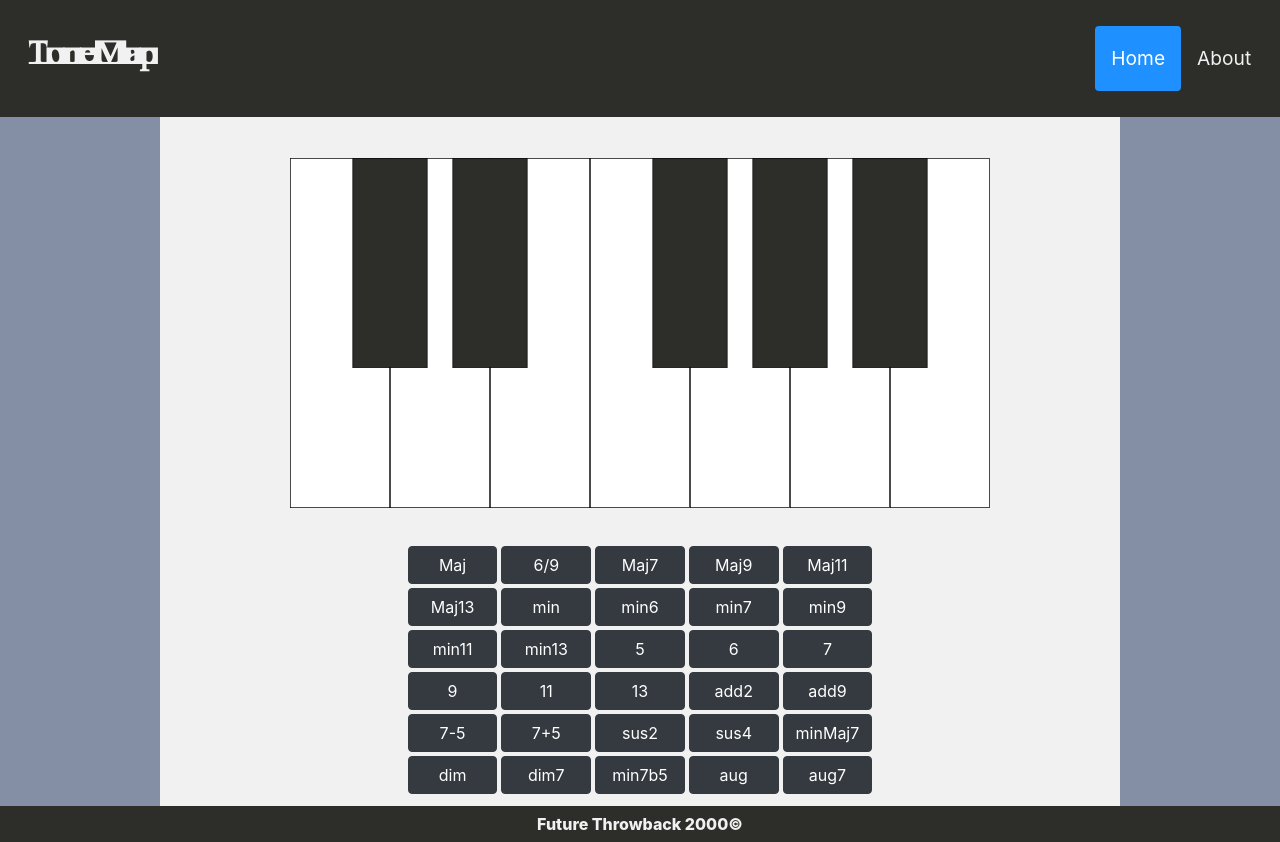
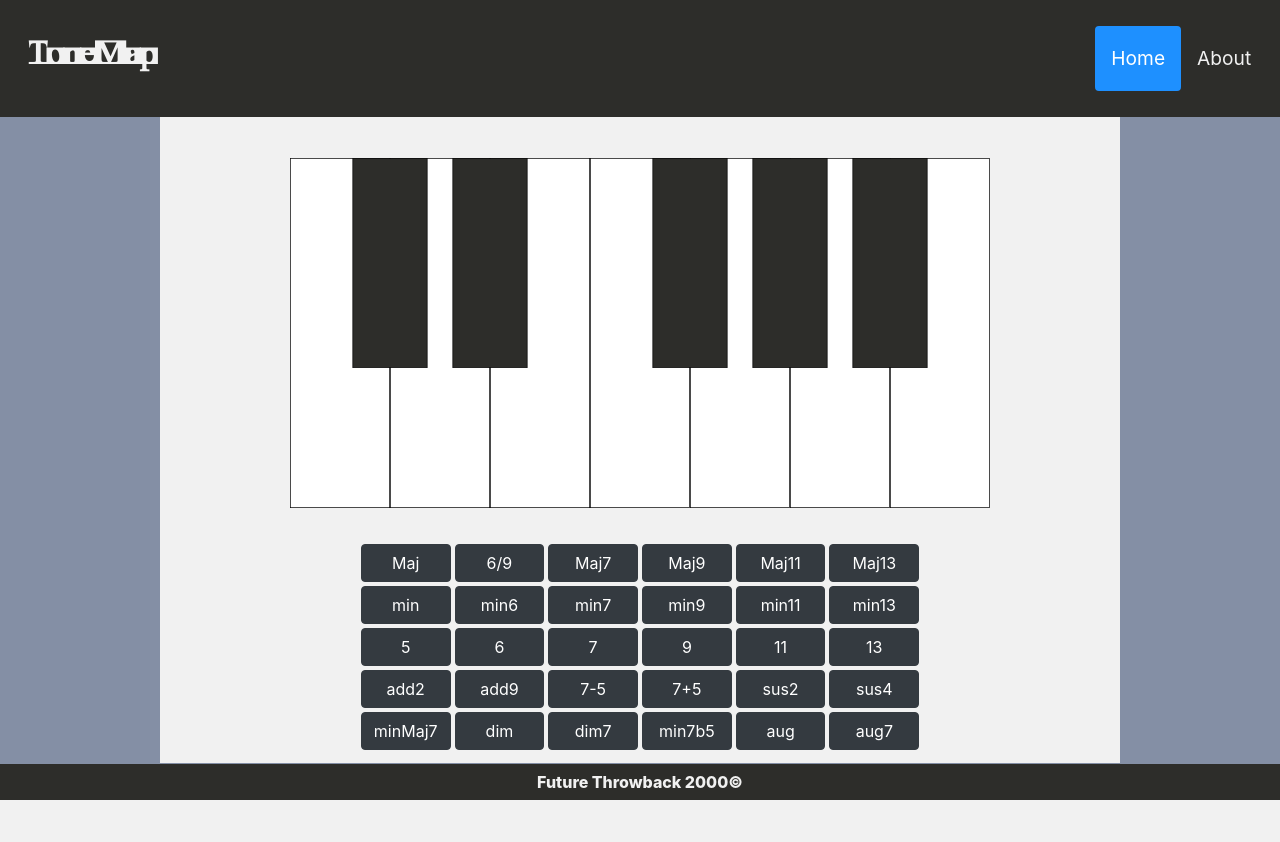
Before and after one commit to elokthewizard/cs50x-final, a Flask app: page / in a window 1280 px wide. After the commit the page ends 800 px from the top, so only its background shows below. Run offline with Flask 3, Linux system fonts and the light colour scheme.

Commit message:
alpha 1.8 ish commit?

```diff
--- a/static/main.js
+++ b/static/main.js
@@ -124,7 +124,7 @@ function drawChord(chord) {
 
             let noteGroup = styled.parentNode.className.baseVal;
             if (noteGroup == "svg-black-keys") {
-                styled.style.filter = "brightness(150%)";
+                styled.style.filter = "brightness(175%)";
             }
             else if (noteGroup == "svg-white-keys") {
                 styled.style.filter = "brightness(75%)";
@@ -137,7 +137,7 @@ function drawChord(chord) {
                 styled.style.transform = "translateY(-12px)";
             }
         } else {
-            console.log('No SVG element with ID', note);
+            error.log('No SVG element with ID', note);
         }
     };
 };
--- a/static/style.css
+++ b/static/style.css
@@ -5,6 +5,8 @@
 
 body {
     background-color: #848FA5;
+    box-sizing: border-box;
+    height: 95vh;
 }
 
 #controls {
@@ -13,7 +15,7 @@ body {
 }
 
 .graphic {
-    padding: 2.1rem 0;
+    padding: 2rem 0;
     display: flex;
     justify-content: center;
 }
@@ -45,7 +47,7 @@ body {
 
 .header a:hover {
     background-color: #ddd;
-    color: black;;
+    color: black;
 }
 
 .header a.active {
@@ -59,7 +61,7 @@ body {
 
 #footer {
     display: flex;
-    position: relative;
+    position: absolute;
     bottom: 0;
     width: 100%;
     height: 2.25rem;  /* Footer height */
@@ -79,6 +81,11 @@ main {
     justify-content: center;
     margin: 0 auto;
     width: 75%;
+    height: 85%;
+}
+
+svg {
+    overflow: visible;
 }
 
   /* make responsive!: */
@@ -110,12 +117,10 @@ main {
 
 .svg-white-keys *:hover {
     transform: translateY(-12px);
-    overflow: visible;
 }
 
 .svg-black-keys *:hover {
     transform: translateY(-12px);
-    overflow: visible;
 }
 
 /* legacy code, included just in case */
@@ -140,8 +145,8 @@ main {
 
 #chord-selection {
     display: grid;
-    grid-template-columns: repeat(5, 1fr);
-    grid-template-rows: repeat(6, 1fr);
+    grid-template-columns: repeat(6, 1fr);
+    grid-template-rows: repeat(5, 1fr);
     gap: 0.25rem;
     padding: 0.25rem;
     justify-content: center;
```
